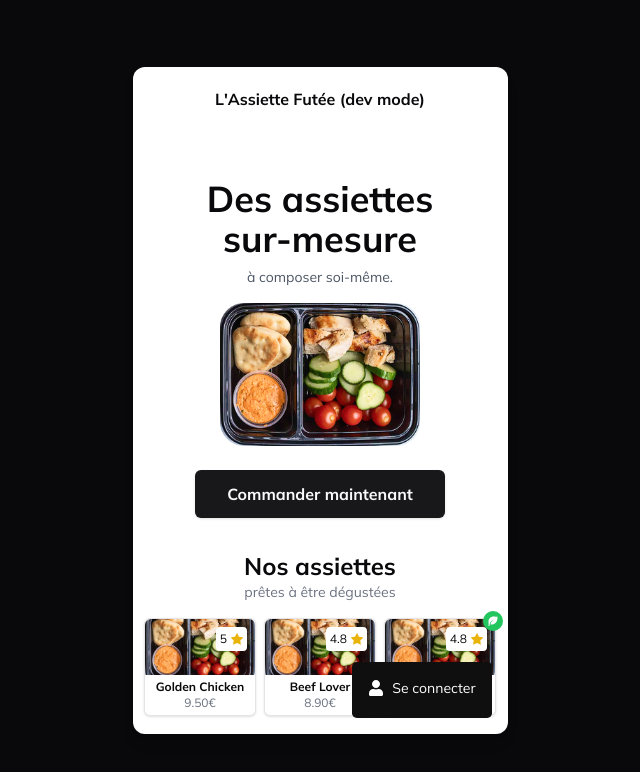
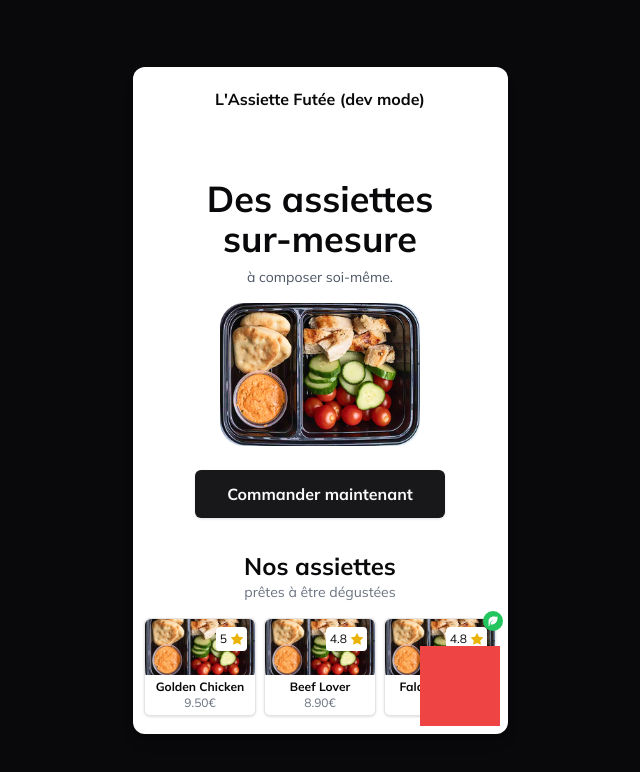
Before and after one commit to soufcod3/lassiettefutee, a Next.js app: page / in a window 1280 px wide. Shown: the top 772 px of the page, without its empty margins (320-960 px from the left). Built offline with nearby package versions, Linux system fonts and the light colour scheme.

Commit message:
testing sticky btn

```diff
--- a/app/(root)/page.tsx
+++ b/app/(root)/page.tsx
@@ -1,6 +1,6 @@
 import Featured from "@/components/home/Featured";
 import Hero from "@/components/home/Hero";
-import FloatingBtn from "@/components/shared/FloatingBtn";
+import BottomBar from "@/components/shared/BottomBar";
 import Footer from "@/components/shared/Footer";
 import Navbar from "@/components/shared/Navbar";
 
@@ -11,7 +11,9 @@ export default function Home() {
         <Hero />
         <Featured />
         <Footer />
-        <FloatingBtn />
+        <div className="sticky h-20 w-20 bg-red-500 bottom-2 right-2 ml-auto">
+
+        </div>
       </div>
   );
 }
--- /dev/null
+++ b/components/shared/BottomBar.tsx
@@ -0,0 +1,12 @@
+import { User, User2 } from "lucide-react";
+import LoginBtn from "../floating-btn/LoginBtn";
+import { Button } from "../ui/button";
+import { Drawer, DrawerTitle, DrawerHeader, DrawerContent, DrawerTrigger, DrawerFooter } from "../ui/drawer";
+
+const BottomBar = () => {
+    return (
+        <></>
+    )
+}
+
+export default BottomBar;
--- a/components/shared/FloatingBtn.tsx
+++ /dev/null
@@ -1,27 +0,0 @@
-import LoginBtn from "../floating-btn/LoginBtn";
-import { Button } from "../ui/button";
-import { Drawer, DrawerTitle, DrawerHeader, DrawerContent, DrawerTrigger, DrawerFooter } from "../ui/drawer";
-
-const FloatingBtn = () => {
-    return (
-        <Drawer>
-            <div className="floating-btn" role="button">
-                <DrawerTrigger>
-                    <LoginBtn />
-                </DrawerTrigger>
-            </div>
-
-            <DrawerContent>
-                <DrawerHeader>
-                    <DrawerTitle className="text-center text-2xl font-bold">Se connecter</DrawerTitle>
-                    </DrawerHeader>
-                <DrawerFooter className="flex justify-center items-center">
-                    <Button className="w-fit">Se connecter</Button>
-                </DrawerFooter>
-            </DrawerContent>
-
-        </Drawer>
-    )
-}
-
-export default FloatingBtn;
```
